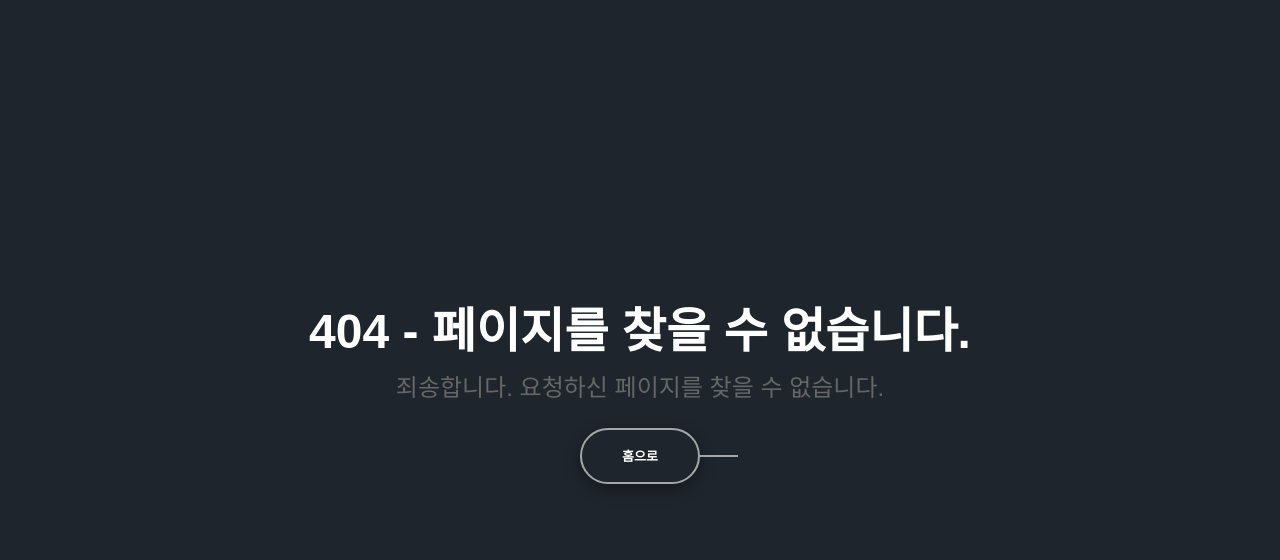
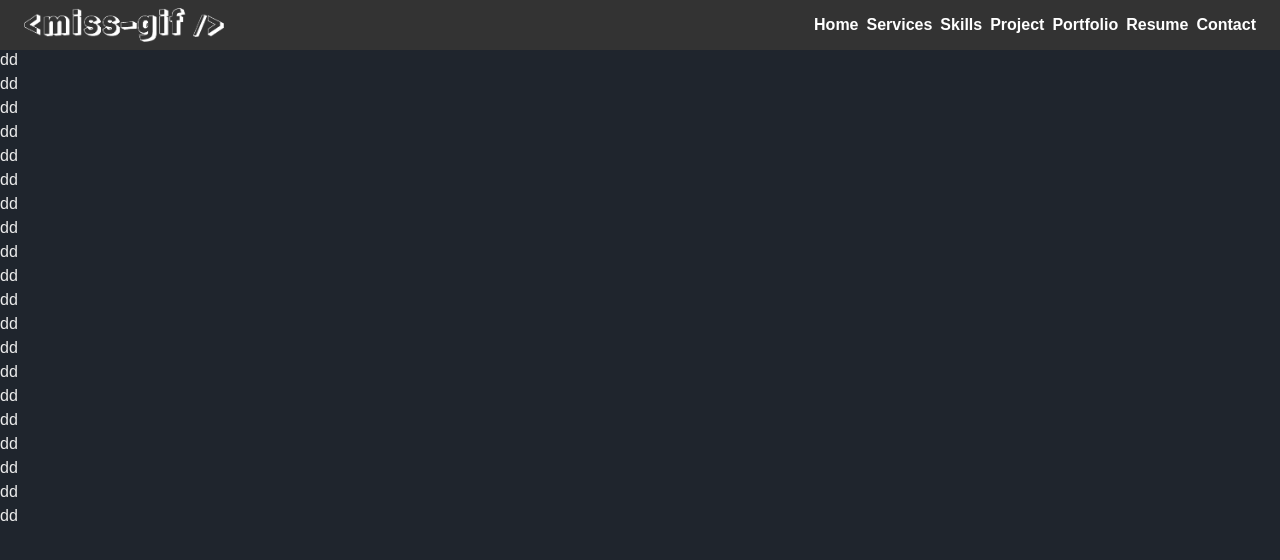
Before and after one commit to miss-gif/portfolio-final, a React (Vite) app: page /auth in a window 1280 px wide. Before the commit this address had no page. Shown: the top 560 px of the page. Built offline with nearby package versions, Linux system fonts and the light colour scheme.

Commit message:
Add : 인증 페이지 설정

```diff
--- a/src/App.tsx
+++ b/src/App.tsx
@@ -1,16 +1,30 @@
 import { Route, Routes } from "react-router-dom";
 import Cv from "./components/cv/index";
+import AuthLayout from "./components/layout/AuthLayout";
 import RootLayout from "./components/layout/RootLayout";
+import AuthPage from "./pages/AuthPage";
 import HomePage from "./pages/HomePage";
 import NotFound from "./pages/NotFound";
 import Test from "./pages/Test";
+import Profile from "./components/Profile/Profile.jsx";
+import ProfileEdit from "./components/Profile/ProfileEdit.jsx";
 
 const App = () => {
   return (
     <Routes>
+      {/* 인증 페이지 */}
+      <Route path="/auth" element={<AuthLayout />}>
+        <Route index element={<AuthPage />} />
+      </Route>
+
+      {/* 소개 페이지 */}
       <Route path="/" element={<RootLayout />}>
         <Route index element={<HomePage />} />
+        <Route path="profile" element={<Profile />} />
+        <Route path="profile-edit" element={<ProfileEdit />} />
       </Route>
+
+      {/* 서브 링크 */}
       <Route path="/cv" element={<Cv />} />
       <Route path="/test" element={<Test />} />
       <Route path="*" element={<NotFound />} />
--- /dev/null
+++ b/src/components/Profile/Profile.jsx
@@ -0,0 +1,7 @@
+import React from "react";
+
+const Profile = () => {
+  return <div>Profile</div>;
+};
+
+export default Profile;
--- /dev/null
+++ b/src/components/Profile/ProfileEdit.jsx
@@ -0,0 +1,7 @@
+import React from "react";
+
+const ProfileEdit = () => {
+  return <div>ProfileEdit</div>;
+};
+
+export default ProfileEdit;
--- /dev/null
+++ b/src/components/layout/AuthLayout.jsx
@@ -0,0 +1,14 @@
+import React from "react";
+import { Outlet } from "react-router-dom";
+import Header from "./Header";
+
+const AuthLayout = () => {
+  return (
+    <>
+      <Header />
+      <Outlet />
+    </>
+  );
+};
+
+export default AuthLayout;
--- /dev/null
+++ b/src/hooks/useAuth.js
@@ -0,0 +1,2 @@
+const useAuth = () => {};
+export default useAuth;
--- /dev/null
+++ b/src/pages/AuthPage.jsx
@@ -0,0 +1,34 @@
+import React from "react";
+
+const AuthPage = () => {
+  return (
+    <>
+      <main>
+        <div>123</div>
+        <div>dd</div>
+        <div>dd</div>
+        <div>dd</div>
+        <div>dd</div>
+        <div>dd</div>
+        <div>dd</div>
+        <div>dd</div>
+        <div>dd</div>
+        <div>dd</div>
+        <div>dd</div>
+        <div>dd</div>
+        <div>dd</div>
+        <div>dd</div>
+        <div>dd</div>
+        <div>dd</div>
+        <div>dd</div>
+        <div>dd</div>
+        <div>dd</div>
+        <div>dd</div>
+        <div>dd</div>
+        <div>dd</div>
+      </main>
+    </>
+  );
+};
+
+export default AuthPage;
```
Also changed, not shown: src/components/Board/index.jsx (added, +7 -0 lines), src/components/auth/index.jsx (added, +7 -0 lines).
